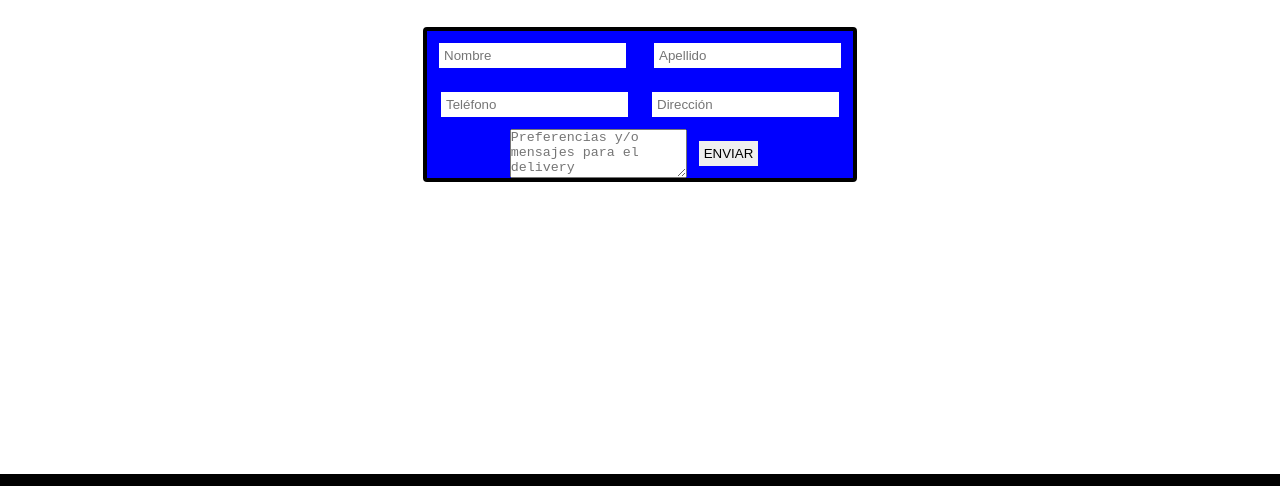
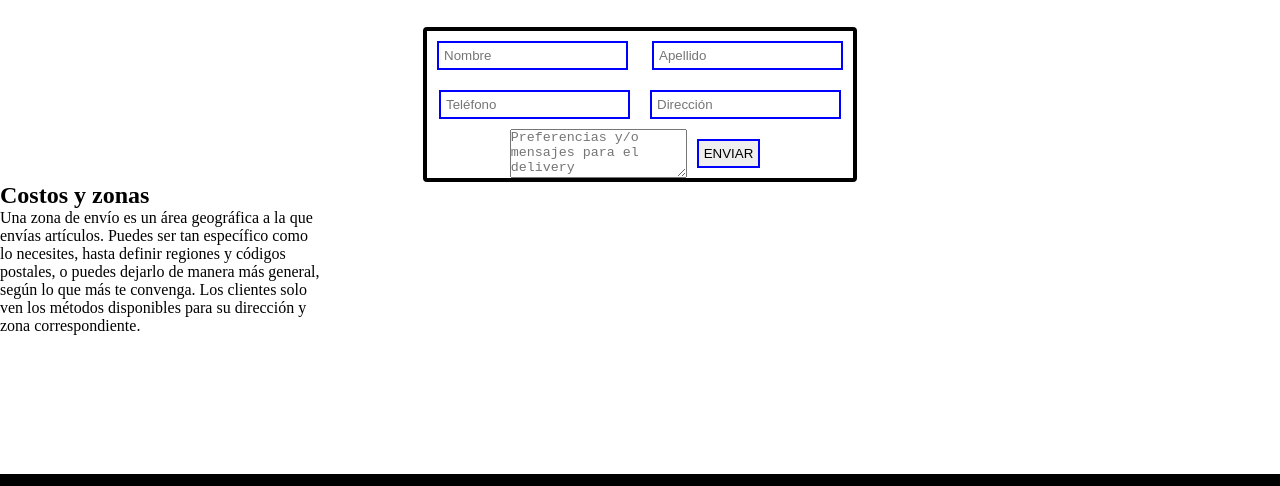
Before and after one commit to SebastianTabbia/proyectoFinalEtapa3, a plain HTML site: page envios.html in a window 1280 px wide. Shown: the part 210-696 px from the top of the page. Drawn offline with Linux system fonts and the light colour scheme.

Commit message:
cambios en formulario

```diff
--- a/css/style.css
+++ b/css/style.css
@@ -347,7 +347,6 @@
   flex-direction: column;
   justify-content: center; }
   .primeraSeccion4 .container {
-    background-color: blue;
     margin: 0 auto;
     border: solid 4px;
     border-radius: 4px; }
--- a/envios.html
+++ b/envios.html
@@ -45,13 +45,18 @@
                 <input type="text" name="Dirección" placeholder="Dirección">
             </div>
             <div>
-        <textarea class="formulario" name="mensaje" placeholder="Preferencias y/o mensajes para el delivery"></textarea>
+                <textarea class="formulario" name="mensaje"
+                    placeholder="Preferencias y/o mensajes para el delivery"></textarea>
                 <input class="boton" type="button" value="ENVIAR" id="boton">
             </div>
             </form>
         </container>
     </section>
     <section class="segundaSeccion4">
+        <h2>Costos y zonas</h2>
+        <p>Una zona de envío es un área geográfica a la que envías artículos. Puedes ser tan específico como lo
+            necesites, hasta definir regiones y códigos postales, o puedes dejarlo de manera más general, según lo que
+            más te convenga. Los clientes solo ven los métodos disponibles para su dirección y zona correspondiente.</p>
 
     </section>
 
--- a/scss/secciones/_envios.scss
+++ b/scss/secciones/_envios.scss
@@ -18,7 +18,6 @@ flex-direction: column;
 justify-content: center;
 
 .container{
-    background-color: blue;
     margin: 0 auto;
     border: solid 4px;
     border-radius: 8px;
@@ -41,3 +40,7 @@ input{
 }
 
 }
+
+.segundaSeccion4{
+grid-area: segundaSeccion4;
+}
```
Lines whose indentation alone changed are shown as unchanged.
